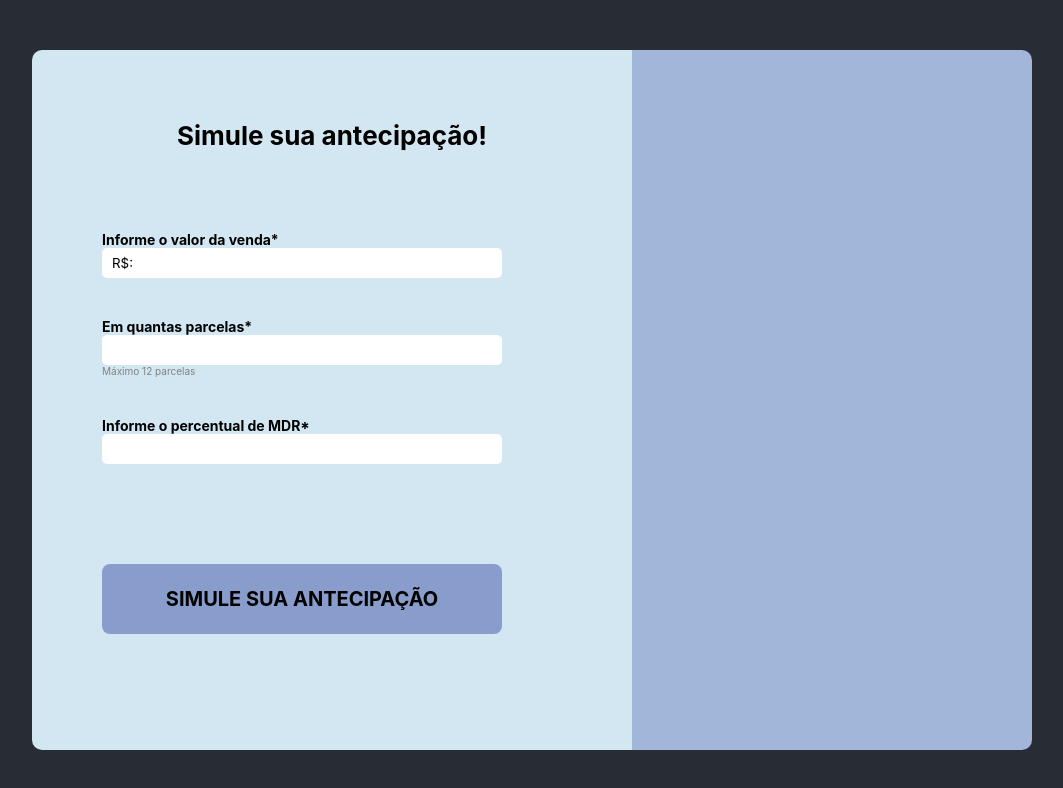
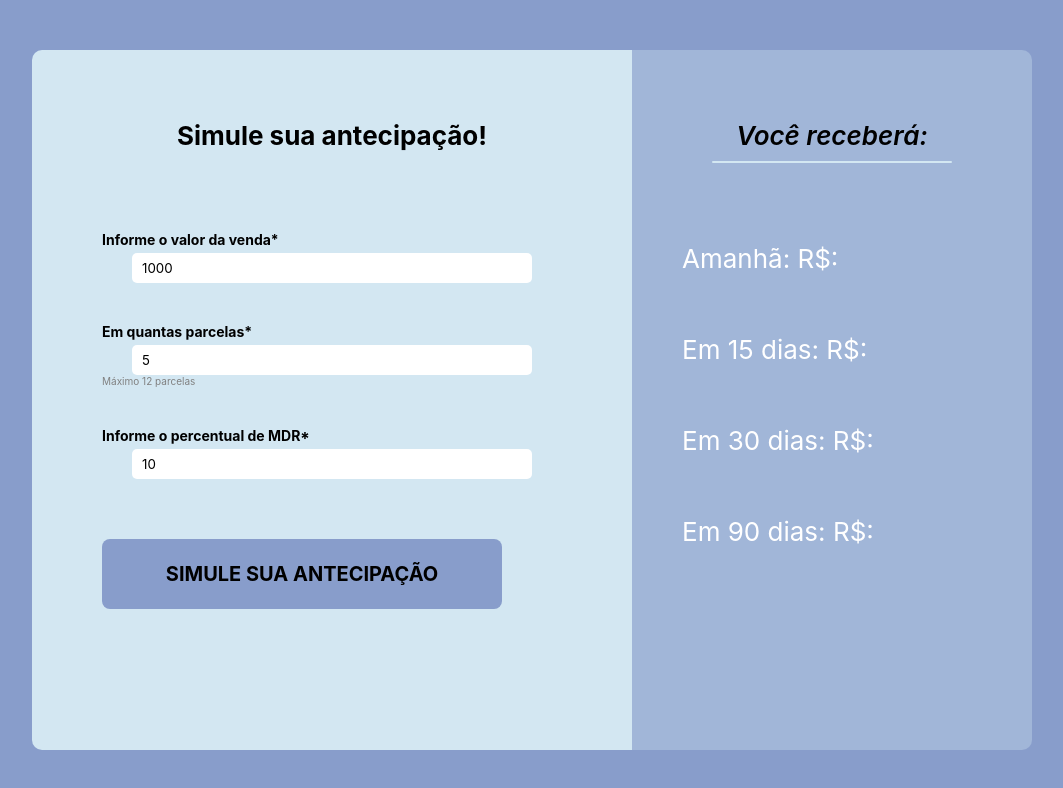
Before and after one commit to matheuszeiser/antecipacao-de-transicao, a React (Create React App) app: page / in a window 1280 px wide. Shown: the top 788 px of the page, without its empty margins (108-1171 px from the left). Built offline with nearby package versions, Linux system fonts and the light colour scheme.

Commit message:
feat: Created Container results

```diff
--- a/package.json
+++ b/package.json
@@ -15,10 +15,12 @@
     "react": "^18.2.0",
     "react-dom": "^18.2.0",
     "react-hook-form": "^7.39.4",
+    "react-input-mask": "^2.0.4",
     "react-scripts": "5.0.1",
     "styled-components": "^5.3.6",
     "typescript": "^4.4.2",
-    "web-vitals": "^2.1.0"
+    "web-vitals": "^2.1.0",
+    "yup": "^0.32.11"
   },
   "scripts": {
     "start": "react-scripts start",
@@ -45,6 +47,7 @@
     ]
   },
   "devDependencies": {
+    "@types/react-input-mask": "^3.0.2",
     "prettier": "^2.7.1"
   }
 }
--- a/src/App.css
+++ b/src/App.css
@@ -1,5 +1,13 @@
 .App {
   text-align: center;
+  background-color: var(--color1);
+  min-height: 100vh;
+  display: flex;
+  flex-direction: column;
+  align-items: center;
+  justify-content: center;
+  font-size: calc(10px + 2vmin);
+  color: white;
 }
 
 .App-logo {
--- a/src/App.tsx
+++ b/src/App.tsx
@@ -5,9 +5,7 @@ import ContainerSimulation from "./components/ContainerSimulation";
 function App() {
     return (
         <div className="App">
-            <header className="App-header">
-                <ContainerSimulation></ContainerSimulation>
-            </header>
+            <ContainerSimulation />
         </div>
     );
 }
--- a/src/components/ContainerSimulation/index.tsx
+++ b/src/components/ContainerSimulation/index.tsx
@@ -2,24 +2,82 @@ import Button from "../Button";
 import {ThemeInput} from "../Input/style";
 import {ThemeLabel} from "../Label/style";
 import {ThemeResults, ThemeSimulation, Container} from "./style";
+import {useState} from "react";
+import api from "../../data/api";
+
+// interface DataInterface {
+//     amount: string;
+//     installments: string;
+//     mdr: string;
+// }
 
 const ContainerSimulation = () => {
+    const [amount, setAmount] = useState("1000");
+    const [installments, setInstallments] = useState("5");
+    const [mdr, setMrd] = useState("10");
+    const [resp, setResp] = useState([]);
+
+    const getResults = () => {
+        api.post("", {
+            amount: amount,
+            installments: installments,
+            mdr: mdr,
+        }).then((resp) => {
+            console.log(resp.data);
+            setResp(resp.data);
+        });
+    };
+
     return (
         <Container>
             <ThemeSimulation>
                 <p>Simule sua antecipação!</p>
+                <form
+                    onSubmit={(e) => {
+                        e.preventDefault();
+                        getResults();
+                    }}
+                >
                     <ThemeLabel>Informe o valor da venda*</ThemeLabel>
-                <ThemeInput placeholder="Valor da venda" value={"R$: "} />
+                    <ThemeInput
+                        value={amount}
+                        onChange={(e) => {
+                            setAmount(e.target.value);
+                        }}
+                    />
                     <span></span>
                     <ThemeLabel>Em quantas parcelas*</ThemeLabel>
-                <ThemeInput />
+                    <ThemeInput
+                        value={installments}
+                        onChange={(e) => {
+                            setInstallments(e.target.value);
+                        }}
+                    />
                     <span>Máximo 12 parcelas</span>
                     <ThemeLabel>Informe o percentual de MDR*</ThemeLabel>
-                <ThemeInput />
+                    <ThemeInput
+                        value={mdr}
+                        onChange={(e) => {
+                            setMrd(e.target.value);
+                        }}
+                    />
                     <span></span>
-                <Button title={"SIMULE SUA ANTECIPAÇÃO"}></Button>
+                    <Button
+                        type="submit"
+                        title={"SIMULE SUA ANTECIPAÇÃO"}
+                    ></Button>
+                </form>
             </ThemeSimulation>
-            <ThemeResults></ThemeResults>
+            <ThemeResults>
+                <p>Você receberá:</p>
+                <hr></hr>
+                <div>
+                    <span>Amanhã: R$: {resp["1"]} </span>
+                    <span>Em 15 dias: R$: {resp["15"]} </span>
+                    <span>Em 30 dias: R$: {resp["30"]}</span>
+                    <span>Em 90 dias: R$: {resp["90"]}</span>
+                </div>
+            </ThemeResults>
         </Container>
     );
 };
--- a/src/components/ContainerSimulation/style.ts
+++ b/src/components/ContainerSimulation/style.ts
@@ -21,7 +21,7 @@ export const ThemeSimulation = styled.div`
     border-top-left-radius: 10px;
     border-bottom-left-radius: 10px;
 
-    p{
+    p {
         color: black;
         font-weight: 700;
         margin-bottom: 80px;
@@ -39,9 +39,48 @@ export const ThemeSimulation = styled.div`
 `;
 
 export const ThemeResults = styled.div`
+    display: flex;
+    flex-direction: column;
+
     width: 40%;
     height: 100%;
+
     background-color: var(--color2);
+
     border-top-right-radius: 10px;
     border-bottom-right-radius: 10px;
+
+    p {
+        margin: 70px 0 10px 0;
+        color: black;
+        font-style: italic;
+        font-weight: 600;
+    }
+
+    hr {
+        text-align: center;
+
+        margin: 0 auto;
+
+        width: 60%;
+        height: 2px;
+        border-radius: 15px;
+
+        background-color: var(--color4);
+
+        border: none;
+    }
+
+    div {
+        display: flex;
+        flex-direction: column;
+        align-items: flex-start;
+
+        padding-left: 50px;
+        margin: 50px 0 50px 0;
+
+        span {
+            margin: 30px 0 30px 0;
+        }
+    }
 `;
--- /dev/null
+++ b/src/components/Form/style.ts
@@ -0,0 +1,6 @@
+import styled from "styled-components";
+
+
+export const ThemeForm = styled.form`
+
+`
--- a/src/components/Input/index.tsx
+++ b/src/components/Input/index.tsx
@@ -1,5 +1,5 @@
+import {ThemeInput} from "./style";
 import {InputHTMLAttributes} from "react";
-import {ThemeInput} from "./style";
 
 interface InputProps extends InputHTMLAttributes<HTMLInputElement> {}
 
--- /dev/null
+++ b/src/data/api.ts
@@ -0,0 +1,9 @@
+import axios from "axios";
+
+const BASE_URL = "https://frontend-challenge-7bu3nxh76a-uc.a.run.app";
+
+const api = axios.create({
+    baseURL: BASE_URL,
+});
+
+export default api;
```
Also changed, not shown: src/components/Form/index.tsx (added, +7 -0 lines), src/components/Input copy/index.tsx (deleted, +0 -10 lines). Lines whose indentation alone changed are shown as unchanged.
